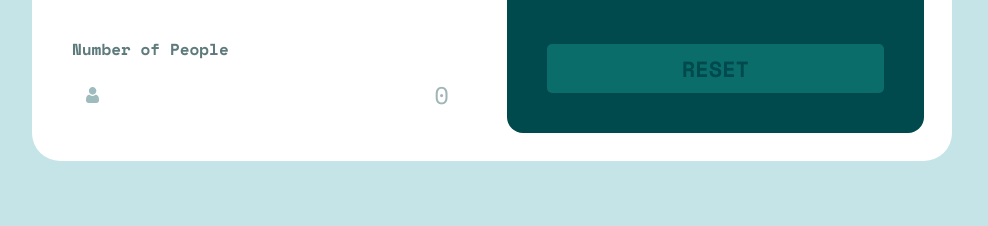
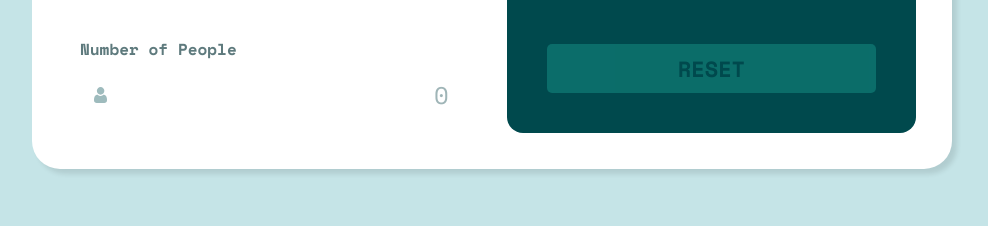
Before and after one commit to Timmetjeee/FM-Tip-Calculator-App, a plain HTML site: page index.html in a window 1280 px wide. Shown: the part 574-800 px from the top of the page, without its empty margins (148-1136 px from the left). Drawn offline with nearby package versions, Linux system fonts and the light colour scheme.

Commit message:
Added box shadow and more padding to container.

```diff
--- a/style.css
+++ b/style.css
@@ -211,7 +211,9 @@ input[name="people"] {
     display: flex;
     width: min(95%, 57.5em);
     border-radius: 1.75em;
+    padding: 2.25em;
     gap: 2em;
+    box-shadow: 5px 5px 5px rgba(0, 0, 0, 0.1);
   }
 
   .column {
```
